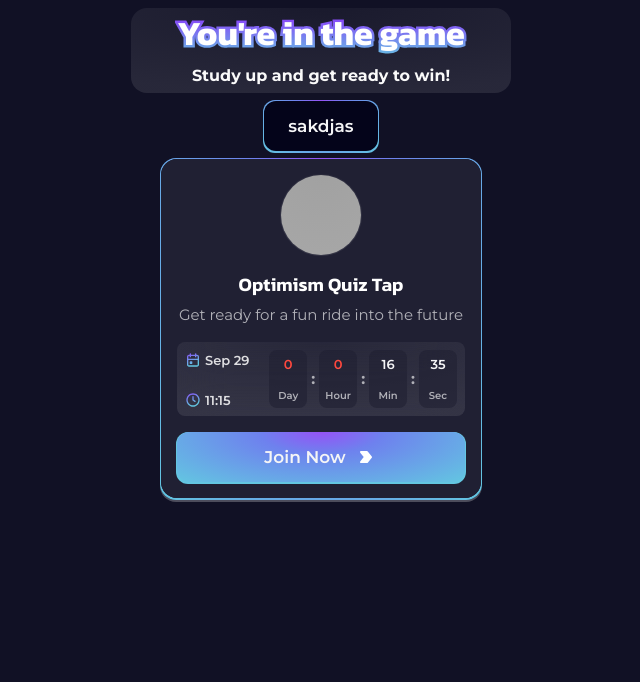
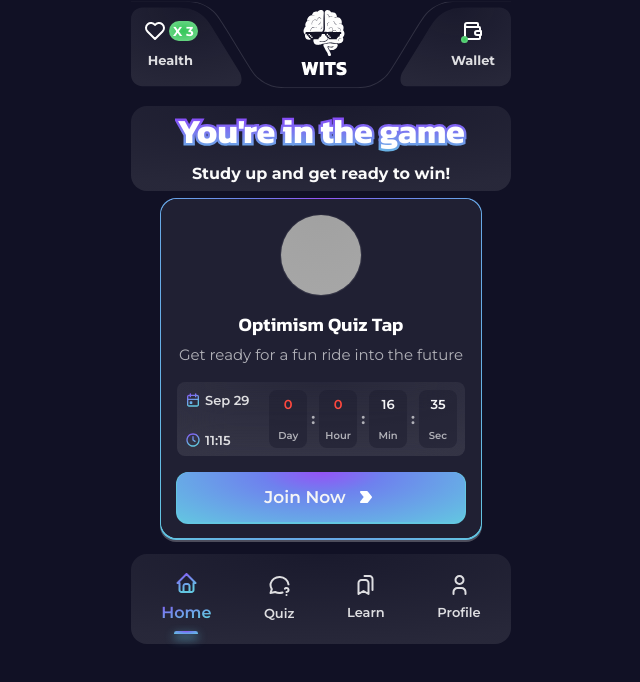
Before and after one commit to witswin/frontend-mini-app, a Next.js app: page / in a window 1280 px wide. Shown: the top 682 px of the page, without its empty margins (319-959 px from the left). Built offline with nearby package versions, Linux system fonts and the light colour scheme; grey boxes are pictures that could not be loaded.

Commit message:
feat: add layout + update bottom navbar href + update top navbar images

```diff
--- a/src/components/BottomNavbar.tsx
+++ b/src/components/BottomNavbar.tsx
@@ -12,7 +12,7 @@ const routes = [
   },
   {
     id: 1,
-    href: "/quizzes",
+    href: "/quiz",
     title: "Quiz",
     icon: (isActive: boolean) => <QuizIcon isActive={isActive} />,
   },
--- /dev/null
+++ b/src/components/Layout.tsx
@@ -0,0 +1,25 @@
+import { Box } from "@chakra-ui/react";
+import { BottomNavbar } from "./BottomNavbar";
+import { TopNavbar } from "./TopNavbar";
+import { ReactNode } from "react";
+
+interface LayoutProps {
+  children: ReactNode;
+}
+
+export const Layout = ({ children }: LayoutProps) => {
+  return (
+    <>
+      {/* Header */}
+      <TopNavbar />
+
+      {/* Main content */}
+      <Box w="full" my="16px">
+        {children}
+      </Box>
+
+      {/* Footer */}
+      <BottomNavbar />
+    </>
+  );
+};
--- a/src/components/TopNavbar.tsx
+++ b/src/components/TopNavbar.tsx
@@ -1,7 +1,8 @@
-import { Badge, Box, HStack, Image, Text, VStack } from "@chakra-ui/react";
+import { Badge, Box, HStack, Text, VStack } from "@chakra-ui/react";
 import { TbHeart, TbWallet } from "react-icons/tb";
-import BgImage from "src/assets/BgImage.svg";
-import Logo from "src/assets/Logo.svg";
+import BgImage from "@/assets/BgImage.svg";
+import Logo from "@/assets/Logo.svg";
+import Image from "next/image";
 
 const WalletStatus = (isConnected: boolean = false) => (
   <Box
@@ -26,13 +27,15 @@ export const TopNavbar = () => {
       alignItems="center"
       position="relative"
     >
-      <Image
+      <Box
         position="absolute"
-        src={BgImage}
-        alt="navbar background image"
         zIndex="base"
-        objectFit="fill"
-      />
+        width="100%"
+        height="100%"
+        pt="10px"
+      >
+        <Image src={BgImage} alt="navbar background image" layout="fill" />
+      </Box>
 
       <HStack zIndex="docked" w="full" justifyContent="space-between" px="12px">
         <VStack>
--- a/src/modules/home/page/index.tsx
+++ b/src/modules/home/page/index.tsx
@@ -7,9 +7,7 @@ export const Home = () => {
   return (
     <VStack>
       <HomeCard state={INFO_CARD_STATE.resource} />
-      <Button variant="outline" size="lg">
-        sakdjas
-      </Button>
+
       <QuizCard state={CARD_STATE.join} colored />
     </VStack>
   );
--- a/src/pages/_app.tsx
+++ b/src/pages/_app.tsx
@@ -9,6 +9,7 @@ import "swiper/css/scrollbar";
 import "swiper/css/effect-coverflow";
 import { QueryClient, QueryClientProvider } from "@tanstack/react-query";
 import { useState } from "react";
+import { Layout } from "@/components/Layout";
 
 export default function App({ Component, pageProps }: AppProps) {
   const [queryClient] = useState(
@@ -33,9 +34,11 @@ export default function App({ Component, pageProps }: AppProps) {
         <title>Wits</title>
       </Head>
       <ChakraProvider theme={baseTheme}>
-        <Container minH="100vh" py="8px" maxWidth="412px" px="16px">
+        <Container minH="100vh" pb="8px" maxWidth="412px" px="16px">
           <QueryClientProvider client={queryClient}>
-            <Component {...pageProps} />
+            <Layout>
+              <Component {...pageProps} />
+            </Layout>
           </QueryClientProvider>
         </Container>
       </ChakraProvider>
```
